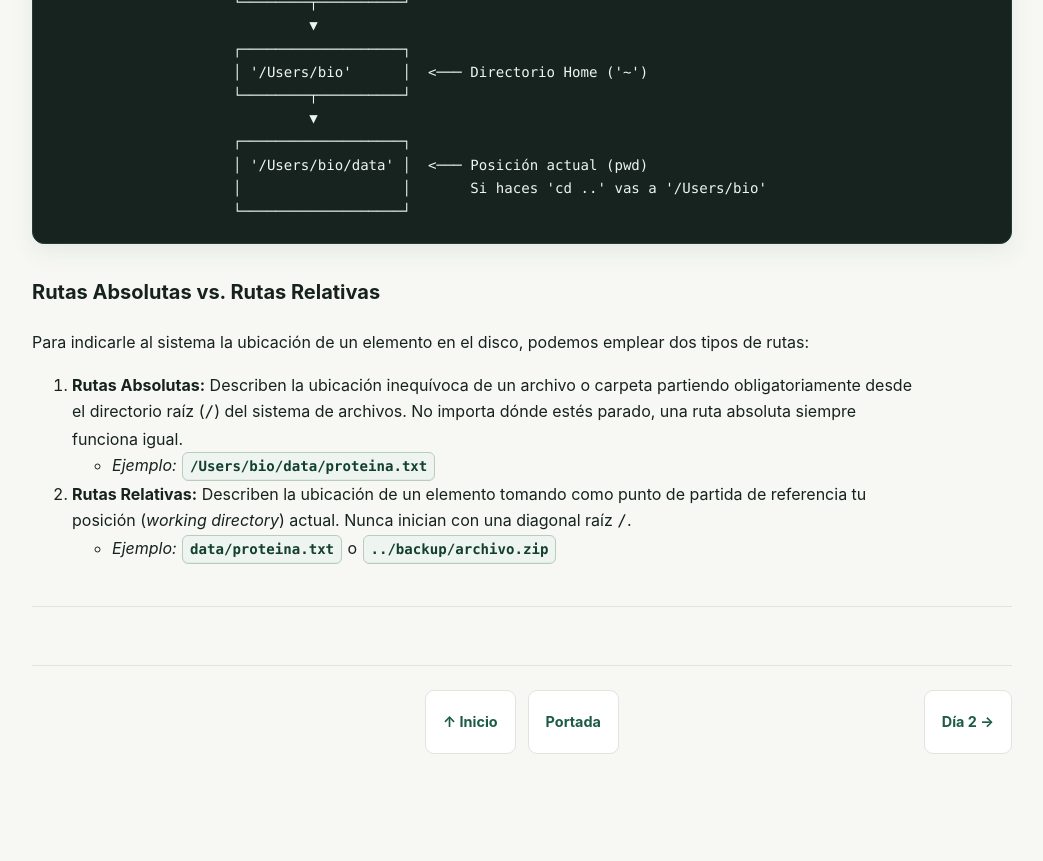
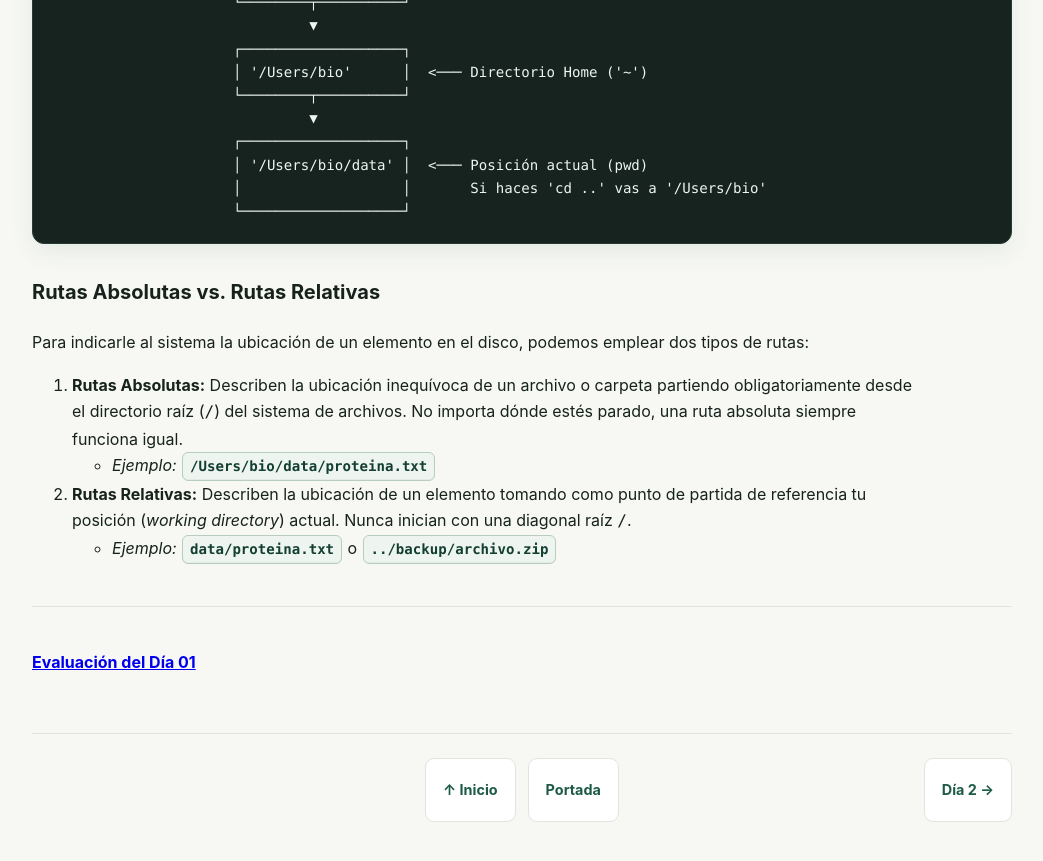
Before and after one commit to vitoem/HBGT_2026, a Jekyll site: the page built from docs/dia-01.md, in a window 1280 px wide and 900 px high, scrolled down 5754 px. Shown: the top 861 px of the window, without its empty margins (118-1161 px from the left). Built offline with Jekyll 4.4.1, drawn with Linux system fonts in a browser that asks for light colours; before the commit the page ends 6586 px from its top, so only the background shows below that.

Commit message:
Add evaluation link for Day 01
Added a link for the Day 01 evaluation.

```diff
--- a/docs/dia-01.md
+++ b/docs/dia-01.md
@@ -167,3 +167,5 @@ Para indicarle al sistema la ubicación de un elemento en el disco, podemos empl
     *   *Ejemplo:* `data/proteina.txt` o `../backup/archivo.zip`
 
 ---
+
+[**Evaluación del Día 01**](https://forms.cloud.microsoft/r/LBk9u57NTA)
```
